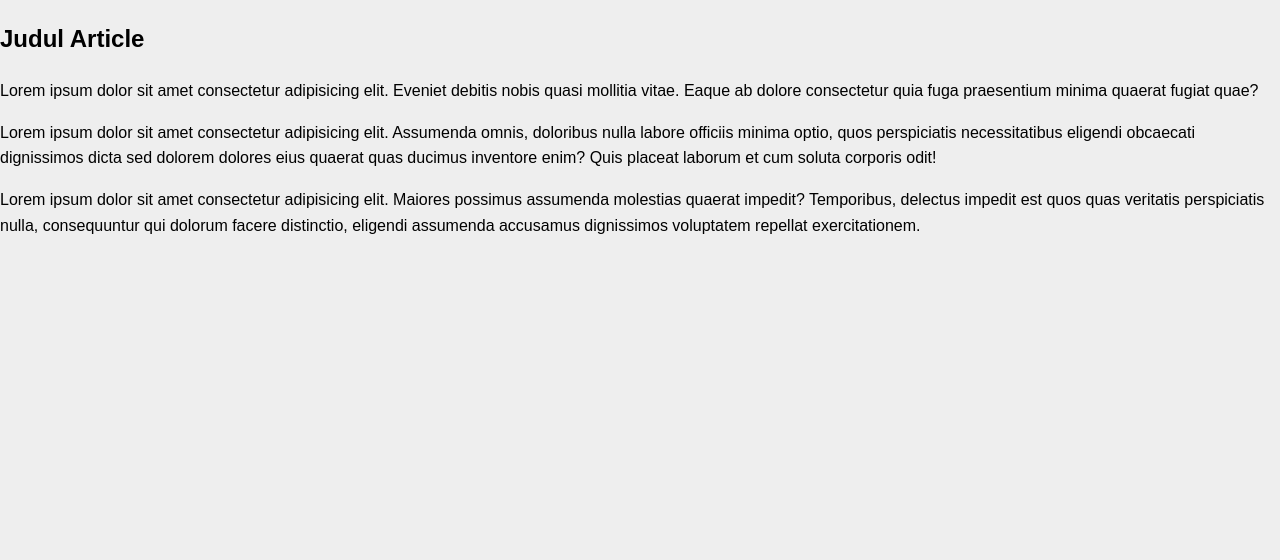
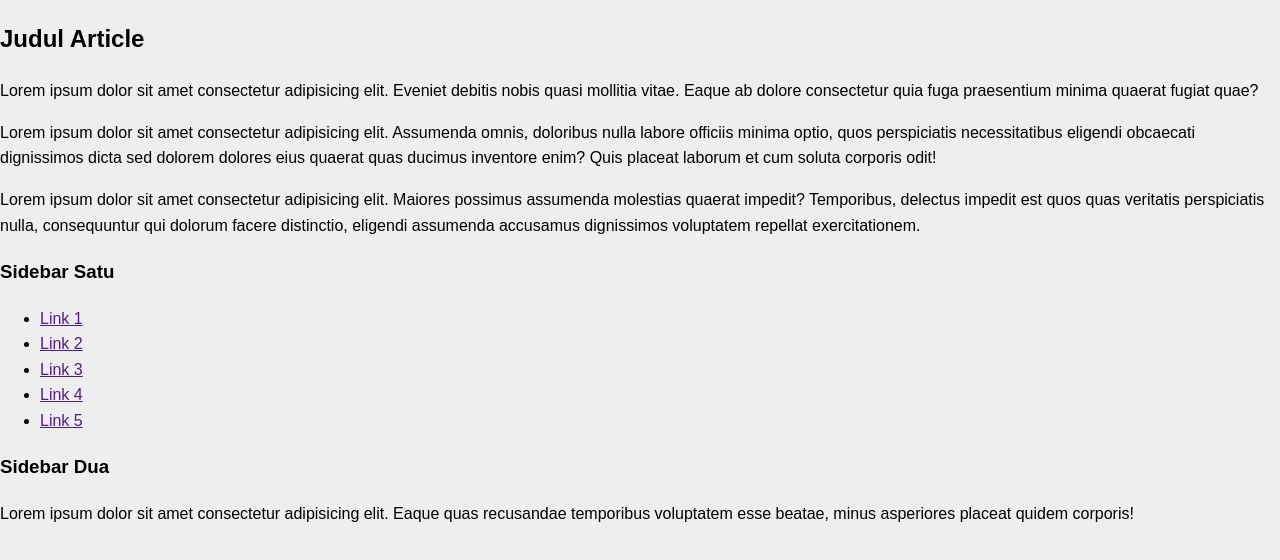
Before and after one commit to rifrifai/exercise, a plain HTML site: page flexbox2.html in a window 1280 px wide. Shown: the top 560 px of the page. Drawn offline with Linux system fonts and the light colour scheme.

Commit message:
initial commit

```diff
--- a/flexbox2.html
+++ b/flexbox2.html
@@ -32,8 +32,24 @@
           voluptatem repellat exercitationem.
         </p>
       </div>
-      <div class="sidebar-satu"></div>
-      <div class="sidebar-dua"></div>
+      <div class="sidebar-satu">
+        <h3>Sidebar Satu</h3>
+        <ul>
+          <li><a href="">Link 1</a></li>
+          <li><a href="">Link 2</a></li>
+          <li><a href="">Link 3</a></li>
+          <li><a href="">Link 4</a></li>
+          <li><a href="">Link 5</a></li>
+        </ul>
+      </div>
+      <div class="sidebar-dua">
+        <h3>Sidebar Dua</h3>
+        <p>
+          Lorem ipsum dolor sit amet consectetur adipisicing elit. Eaque quas
+          recusandae temporibus voluptatem esse beatae, minus asperiores placeat
+          quidem corporis!
+        </p>
+      </div>
     </div>
   </body>
 </html>
```
